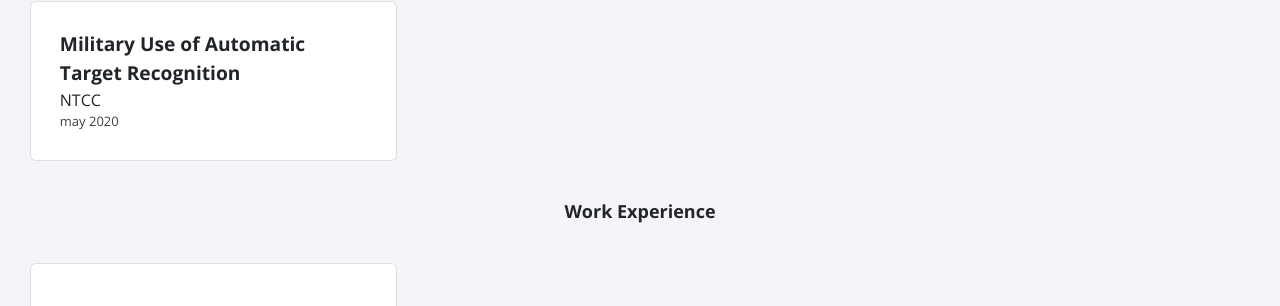
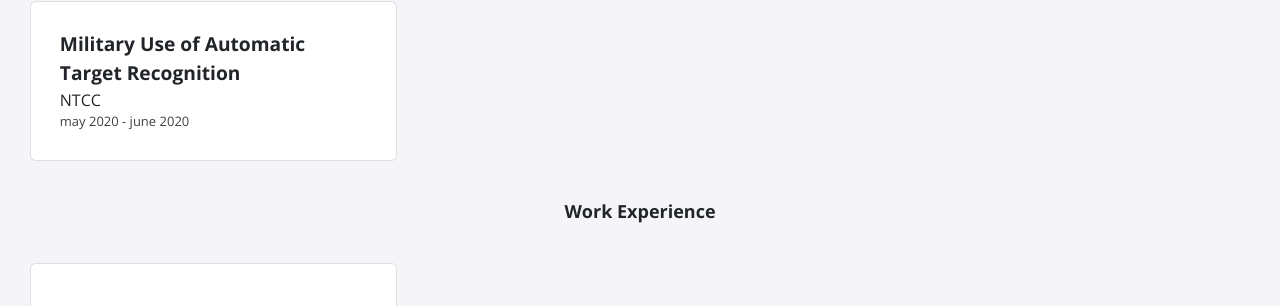
Before and after one commit to Shaurya1505/Shaurya1505.github.io, a Jekyll site: the page built from index.html, in a window 1280 px wide. Shown: the part 501-807 px from the top of the page. Built offline with Jekyll 4.4.1, drawn with Linux system fonts in a browser that asks for light colours; nearby versions of some CDN libraries.

Commit message:
Update projects.yml

```diff
--- a/_data/projects.yml
+++ b/_data/projects.yml
@@ -1,3 +1,3 @@
 - title: Military Use of Automatic Target Recognition
   event: NTCC
-  date: may 2020
+  date: may 2020 - june 2020
```
